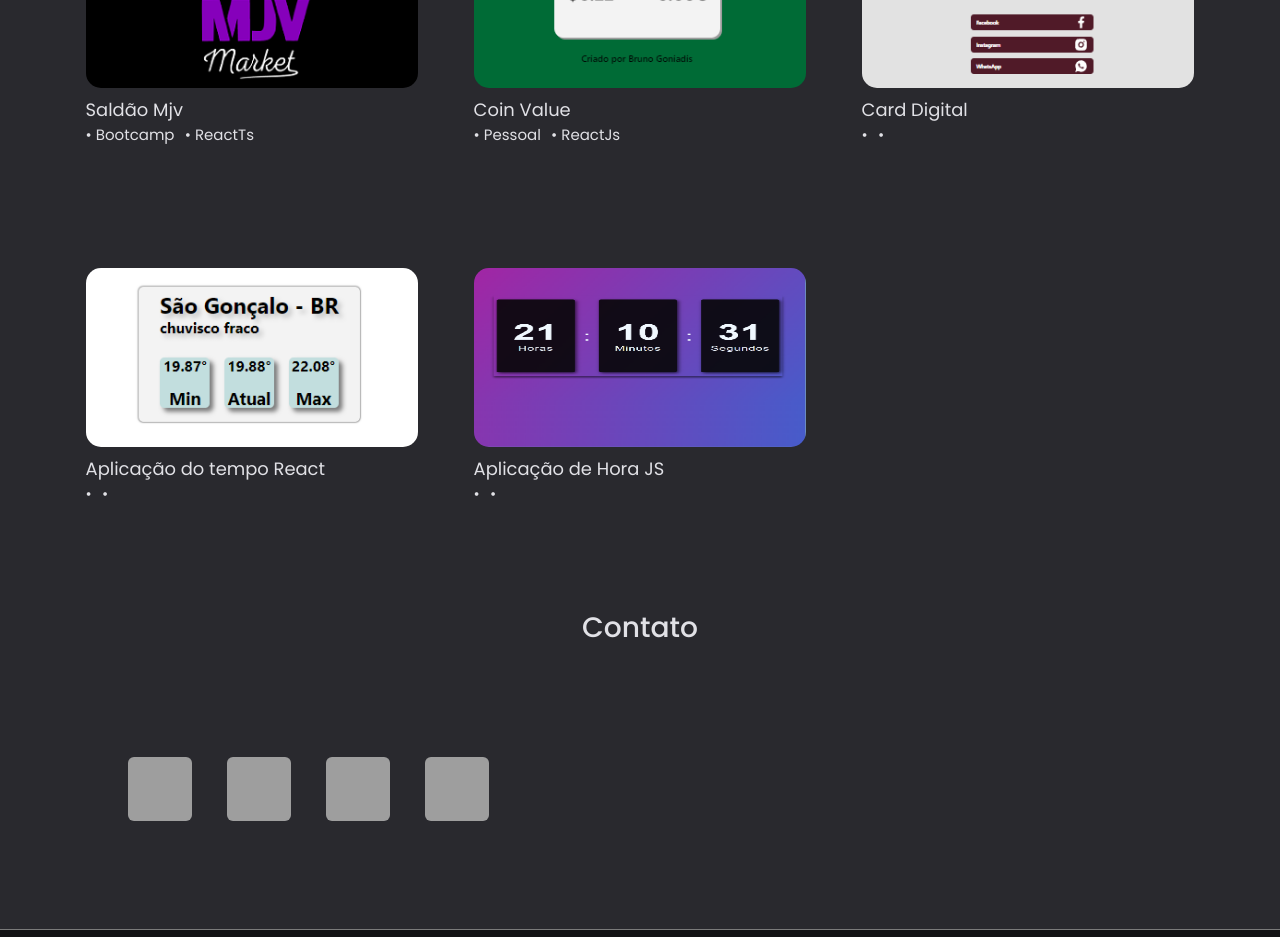
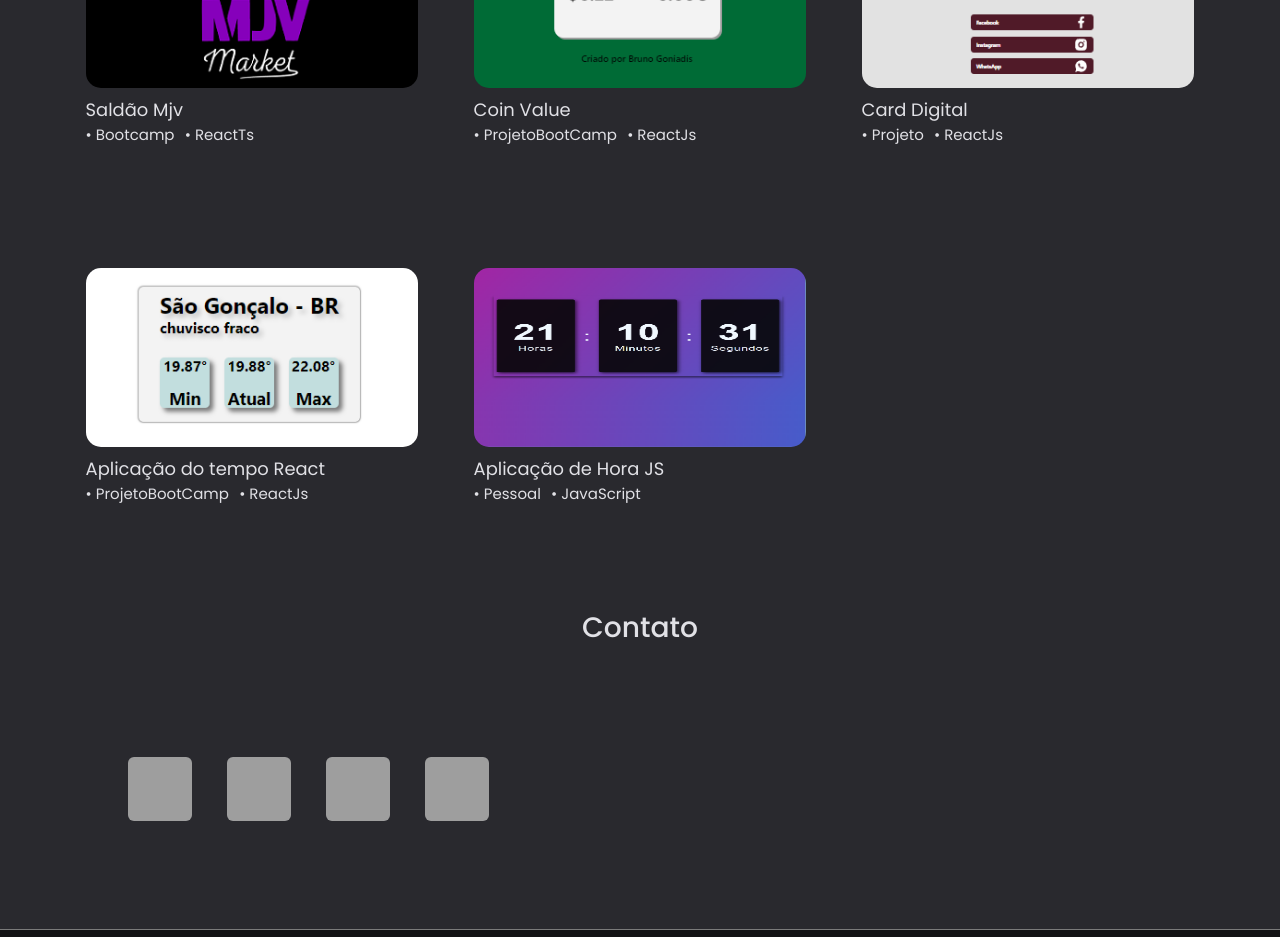
Before and after one commit to Brunogoniadis/PortifolioBrunoGoniadis, a React (Vite) app: page / in a window 1280 px wide. Shown: the part 1860-2797 px from the top of the page. Built offline with nearby package versions, Linux system fonts and the light colour scheme; grey boxes are pictures that could not be loaded.

Commit message:
Styled & State: Modal component

```diff
--- a/src/components/CardContainer/index.tsx
+++ b/src/components/CardContainer/index.tsx
@@ -9,7 +9,7 @@ export const CardContainer = ({card, card2, card3}:ICardContainer) =>{
 
     const [textTec, setTextTec] = useState({
         title:'Clique em um botão',
-        description:''
+        description:'Selecione uma tecnologia'
     });
 
 
--- a/src/components/CardContainer/styles.ts
+++ b/src/components/CardContainer/styles.ts
@@ -24,9 +24,9 @@ export const ContainerBaseCards = styled.div`
         padding-right: 10px;
         padding-left: 10px;
 
-        margin-top: 55px;
         width: 100%;
-        height: 100%;
+        height: auto;
+
     }
     .cardsBase{
         display: flex;
--- a/src/components/Modal/styles.ts
+++ b/src/components/Modal/styles.ts
@@ -64,7 +64,7 @@ export const ModalContainer=styled.div`
 
         h2{
 
-            margin-top: -90px;
+            margin-top: -50px;
             margin-bottom: 10px;
         }
 
--- a/src/components/Sidebar/styled.ts
+++ b/src/components/Sidebar/styled.ts
@@ -67,6 +67,7 @@ export const Container = styled.div`
     transition: transform 0.3s ease-out;
   }
   h2{
+    margin-top: 5vh;
     margin-bottom: 10vh;
   }
 
@@ -91,7 +92,7 @@ export const Container = styled.div`
     display: flex;
     align-items: center;
 
-    :hover{
+    &:hover{
 
       background-color: transparent;
       h3{
@@ -108,5 +109,6 @@ export const Container = styled.div`
       animation: linkAnim 0.9s;
 
     }
+
   }
 `
--- a/src/pages/Projetos/index.tsx
+++ b/src/pages/Projetos/index.tsx
@@ -53,6 +53,42 @@ export const Projetos = () => {
             type: "Pessoal",
             lang: "ReactJS"
     })
+
+    }
+    const onOpenModalCardDigital = () => {
+        setOpen(true);
+
+        setDescriptions({
+            title:"Advogada Digital",
+            description:"Aplicação de card para a Advogada Bárbara Goniadis.",
+            image: barbaraCard,
+            type: "ProjetoBootCamp",
+            lang: "ReactJS"
+    })
+    }
+
+    const onOpenModalWeatherApp = () => {
+        setOpen(true);
+
+        setDescriptions({
+            title:"WeatherApp",
+            description:"Mini container com informação de Tempo.",
+            image: weatherApp,
+            type: "ProjetoBootCamp",
+            lang: "ReactJS"
+    })
+    }
+
+    const onOpenModalTimeJS = () => {
+        setOpen(true);
+
+        setDescriptions({
+            title:"TimeJS",
+            description:"Aplicação de horas em JavaScript.",
+            image: weatherApp,
+            type: "Pessoal",
+            lang: "ReactJS"
+    })
     }
 
 
@@ -81,13 +117,13 @@ export const Projetos = () => {
 
                 </button>
 
-                <button onClick={onOpenModalCoinValue}> <Project image={coinValue} title="Coin Value" type='Pessoal' lang='ReactJs' /></button>
+                <button onClick={onOpenModalCoinValue}> <Project image={coinValue} title="Coin Value" type='ProjetoBootCamp' lang='ReactJs' /></button>
 
-                <button><Project image={barbaraCard} title="Card Digital" /></button>
+                <button onClick={onOpenModalCardDigital}><Project image={barbaraCard} title="Card Digital" type='Projeto' lang='ReactJs'/></button>
 
-                <button><Project image={weatherApp} title="Aplicação do tempo React" /></button>
+                <button onClick={onOpenModalWeatherApp}><Project image={weatherApp} title="Aplicação do tempo React" type='ProjetoBootCamp' lang='ReactJs'/></button>
 
-                <button><Project image={DigitalClockJS} title="Aplicação de Hora JS" /></button>
+                <button><Project image={DigitalClockJS} title="Aplicação de Hora JS" type='Pessoal' lang='JavaScript'/></button>
 
 
             </div>
```
